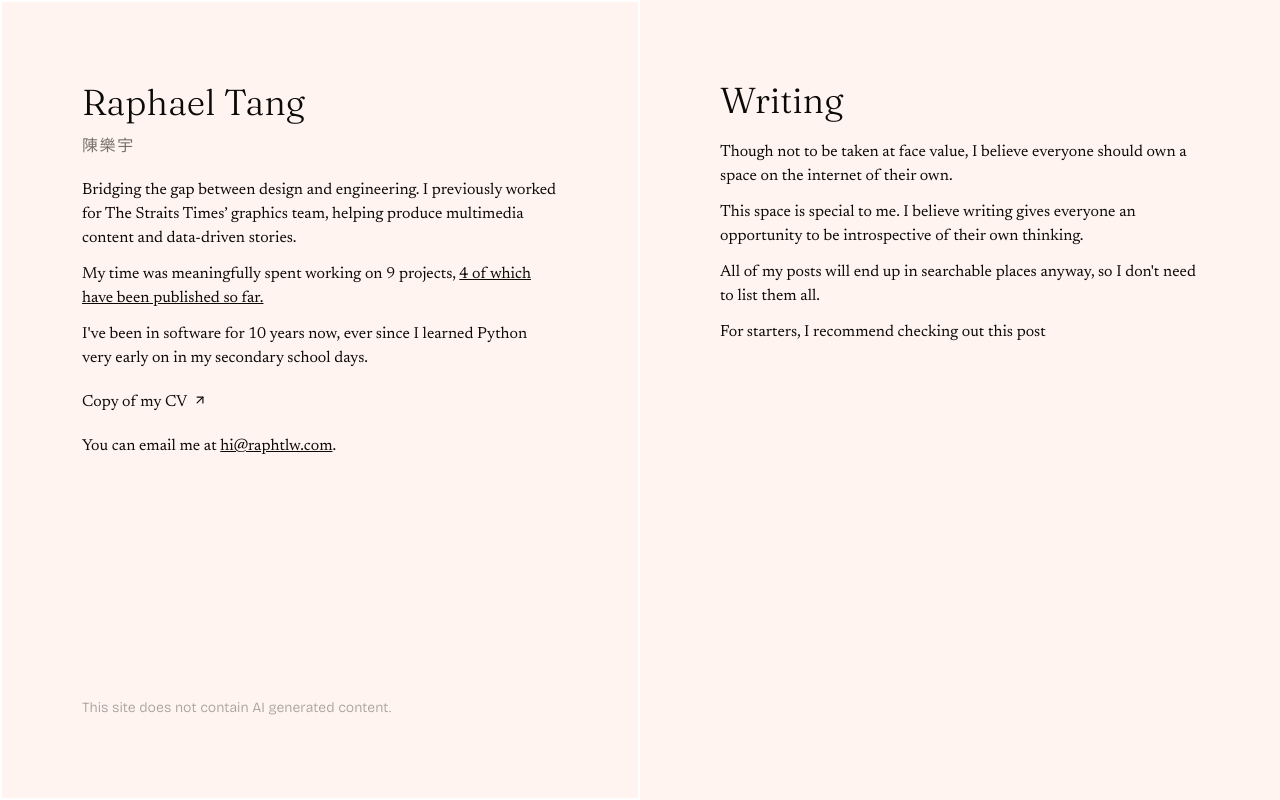
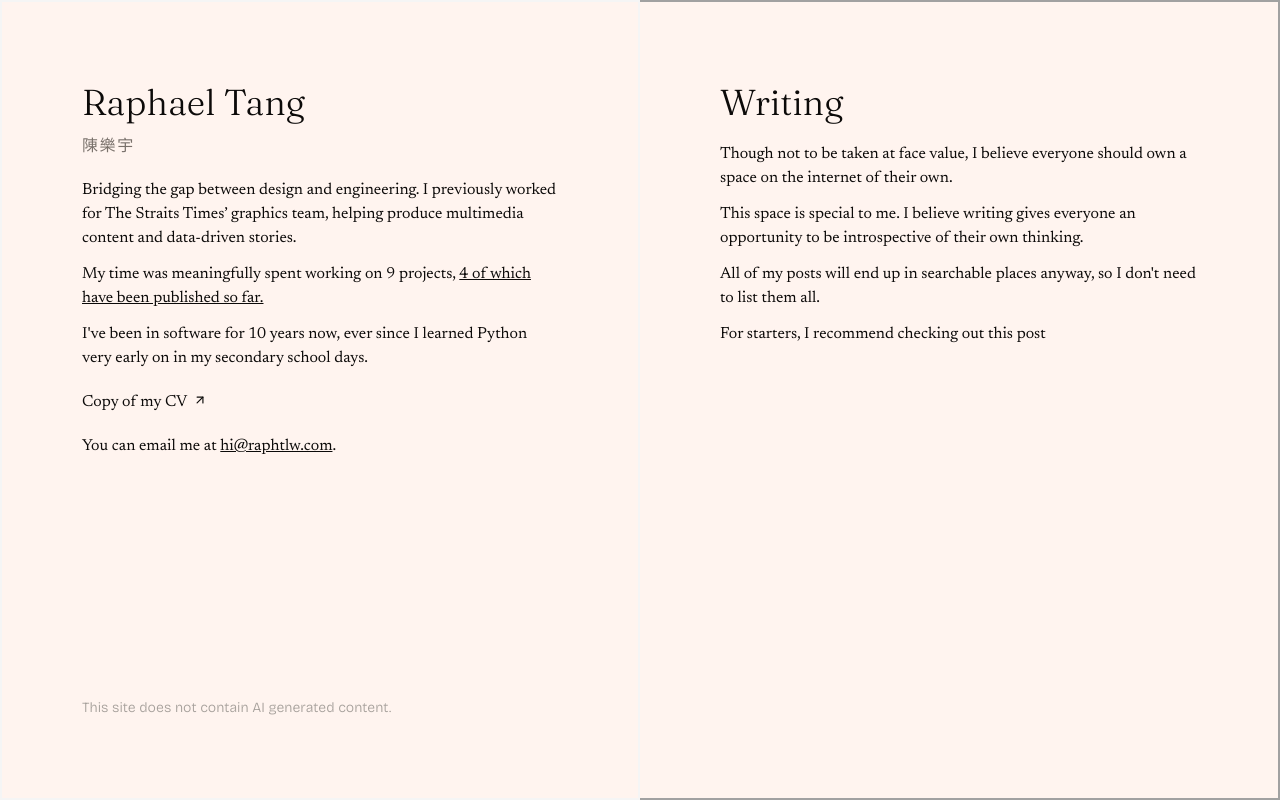
Before and after one commit to raphtlw/raphtlw.com, a Next.js app: page / in a window 1280 px wide. Built offline with nearby package versions, Linux system fonts and the light colour scheme; a web font is replaced by a local one.

Commit message:
feat: update homepage borders

```diff
--- a/app/page.tsx
+++ b/app/page.tsx
@@ -20,7 +20,7 @@ export default function Home() {
           "min-h-dvh min-w-screen",
           "md:px-10",
           "lg:min-w-auto lg:min-h-auto",
-          "lg:p-20 lg:border-white lg:border-2",
+          "lg:p-20 lg:border-neutral-100 lg:border-2",
         )}
       >
         <div className="flex flex-col gap-3">
@@ -103,7 +103,7 @@ export default function Home() {
           "min-h-dvh min-w-screen",
           "md:px-10",
           "lg:min-w-auto lg:min-h-auto",
-          "lg:p-20",
+          "lg:p-20 lg:border-neutral-400 lg:border-y-2 lg:border-r-2",
         )}
         id="posts"
       >
```
